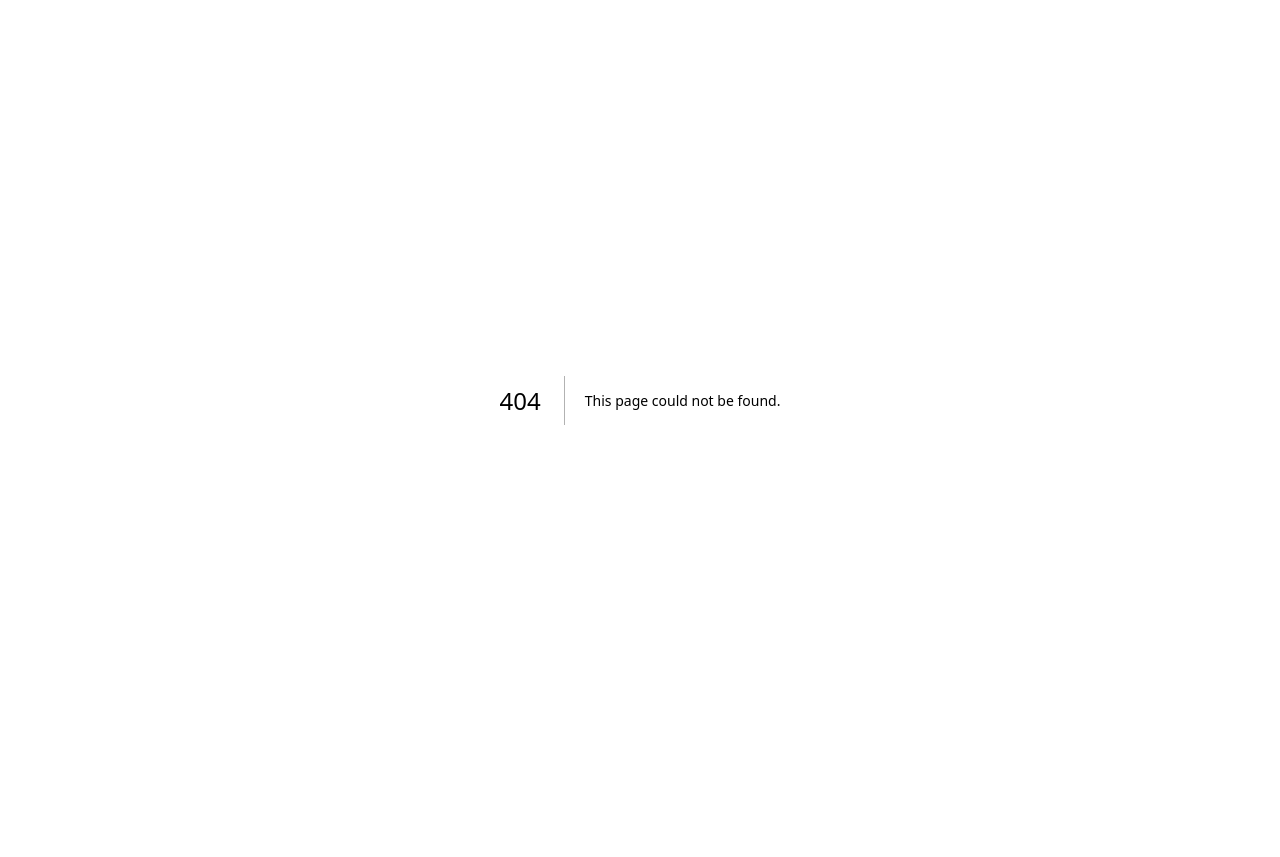
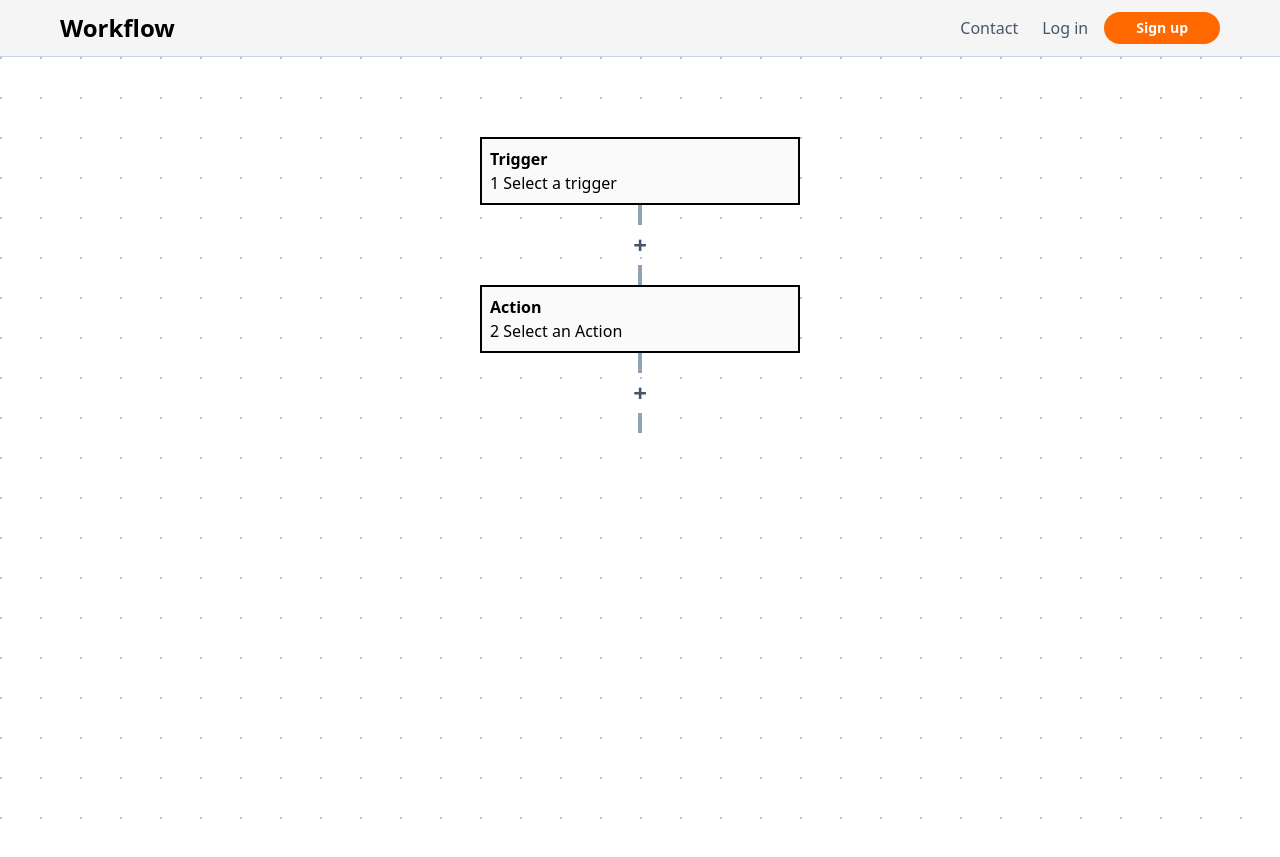
Before and after one commit to Arjit31/zap-frontend, a Next.js app: page /zap/create in a window 1280 px wide. Before the commit this address had no page. Before the commit the page ends 800 px from the top, so only its background shows below. Built offline with nearby package versions, Linux system fonts and the light colour scheme.

Commit message:
add zap ui

```diff
--- a/app/globals.css
+++ b/app/globals.css
@@ -3,3 +3,10 @@
 body {
     background-color: rgb(255, 253, 249);
 }
+
+.dotted {
+  background: white;
+  background-image: radial-gradient(rgb(191, 191, 191) 1px, transparent 0);
+  background-size: 40px 40px;
+  background-position: -19px -19px;
+}
--- /dev/null
+++ b/app/zap/create/page.tsx
@@ -0,0 +1,56 @@
+"use client";
+
+import { Appbar } from "@/components/Appbar";
+import { ZapCell } from "@/components/Zapcell";
+import { useState } from "react";
+import { Action } from "@/types/Action";
+
+export default function () {
+    const [selectedTrigger, setSelectedTrigger] = useState("");
+    const [selectedActions, setSelectedActions] = useState<Action[]>([]);
+
+    function updateActions(actions: Action[]) {
+        setSelectedActions((a) => actions);
+        console.log(selectedActions);
+    }
+    console.log("rendered");
+
+    return (
+        <div>
+            <Appbar />
+            <div className="w-full min-h-screen dotted flex flex-col items-center pt-20">
+                <ZapCell
+                    name={
+                        selectedTrigger ? selectedTrigger : "Select a trigger"
+                    }
+                    type="Trigger"
+                    index={1}
+                    actions={selectedActions}
+                    updateActions={updateActions}
+                />
+                <div className="flex flex-col items-center">
+                    {selectedActions.length !== 0 ? (
+                        selectedActions.map((a, i) => (
+                            <ZapCell
+                                key={i+2}
+                                name={a.availableActionName}
+                                type="Action"
+                                index={i + 2}
+                                actions={selectedActions}
+                                updateActions={updateActions}
+                            />
+                        ))
+                    ) : (
+                        <ZapCell
+                            name="Select an Action"
+                            type="Action"
+                            index={2}
+                            actions={selectedActions}
+                            updateActions={updateActions}
+                        />
+                    )}
+                </div>
+            </div>
+        </div>
+    );
+}
--- /dev/null
+++ b/components/Zapcell.tsx
@@ -0,0 +1,45 @@
+import { Dispatch, SetStateAction } from "react";
+import { LinkButton } from "./buttons/LinkButton";
+import { Action } from "@/types/Action";
+
+export const ZapCell = ({
+    name,
+    index,
+    type,
+    actions,
+    updateActions,
+}: {
+    name: string;
+    index: number;
+    type: "Action" | "Trigger";
+    actions: Action[];
+    updateActions: (actions: Action[]) => void;
+}) => {
+    return (
+        <>
+            <div className="border-2 p-2 w-80 bg-neutral-50">
+                <div className="font-bold">{type}</div>
+                <div>
+                    <div>
+                        {index} {name}
+                    </div>
+                </div>
+            </div>
+            <div className="h-5 w-0 border-2 border-slate-400"></div>
+            <LinkButton
+                onClick={() => {
+                    const actionArray = [...actions];
+                    actionArray.splice(index, 0, {
+                        availableActionId: "",
+                        availableActionName: "",
+                    });
+                    console.log(actionArray);
+                    updateActions(actionArray);
+                }}
+            >
+                <div className="text-2xl font-extrabold">+</div>
+            </LinkButton>
+                <div className="h-5 w-0 border-2 border-slate-400"></div>
+        </>
+    );
+};
--- a/components/buttons/DarkButton.tsx
+++ b/components/buttons/DarkButton.tsx
@@ -11,7 +11,7 @@ export const DarkButton = ({
 }) => {
     return (
         <button
-            className={"px-5 py-2 bg-indigo-600 text-white cursor-pointer hover:bg-indigo-800 flex justify-center items-center rounded-sm font-bold hover:shadow-md disabled:cursor-not-allowed"}
+            className={"px-5 py-2 bg-indigo-700 text-white cursor-pointer hover:bg-indigo-800 flex justify-center items-center rounded-sm font-bold hover:shadow-md disabled:cursor-not-allowed"}
             onClick={onClick}
             disabled={disabled}
         >
--- a/package.json
+++ b/package.json
@@ -10,10 +10,12 @@
   },
   "dependencies": {
     "@deemlol/next-icons": "^0.1.9",
+    "@xyflow/react": "^12.10.0",
     "axios": "^1.13.2",
     "next": "16.0.3",
     "react": "19.2.0",
-    "react-dom": "19.2.0"
+    "react-dom": "19.2.0",
+    "react-zoom-pan-pinch": "^3.7.0"
   },
   "devDependencies": {
     "@tailwindcss/postcss": "^4",
--- /dev/null
+++ b/types/Action.ts
@@ -0,0 +1,4 @@
+export type Action = {
+    availableActionId: string;
+    availableActionName: string;
+}
```
Also changed, not shown: 1 other file (tests, documents, lock files or other folders).
